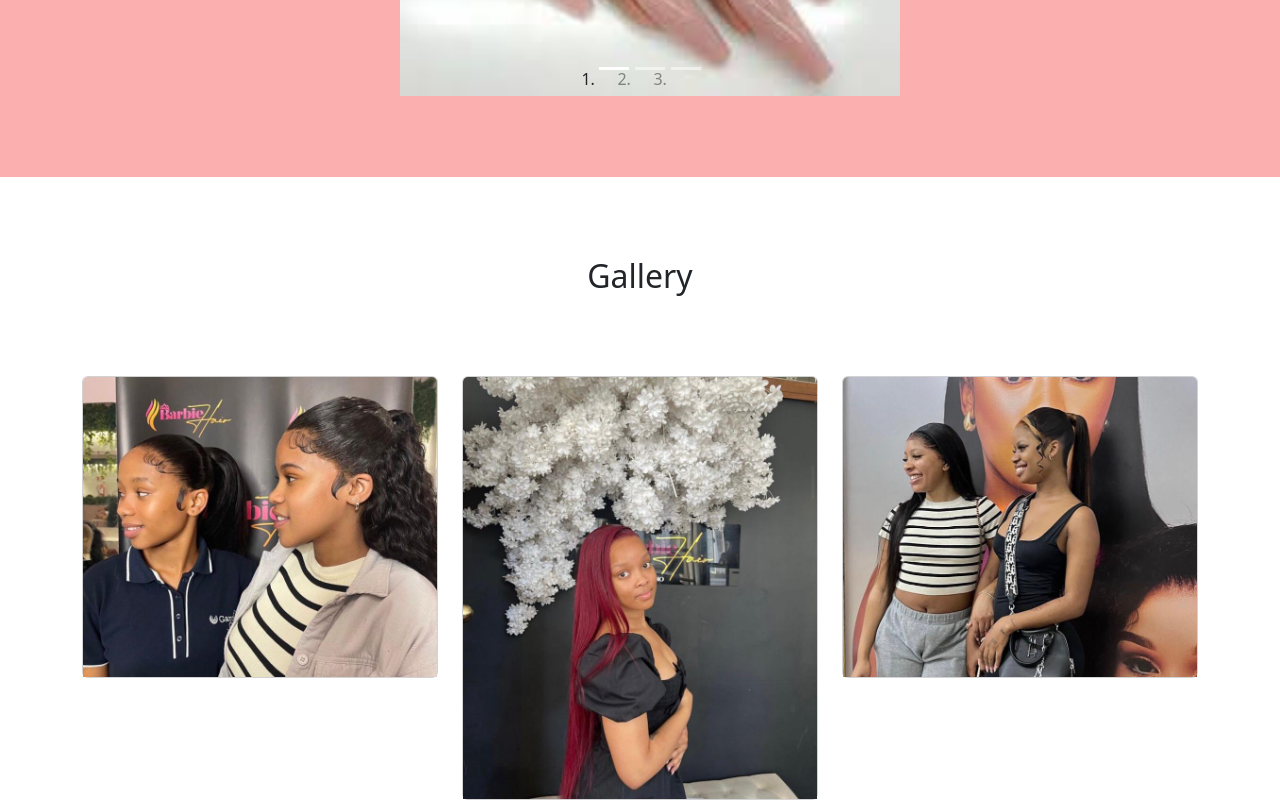
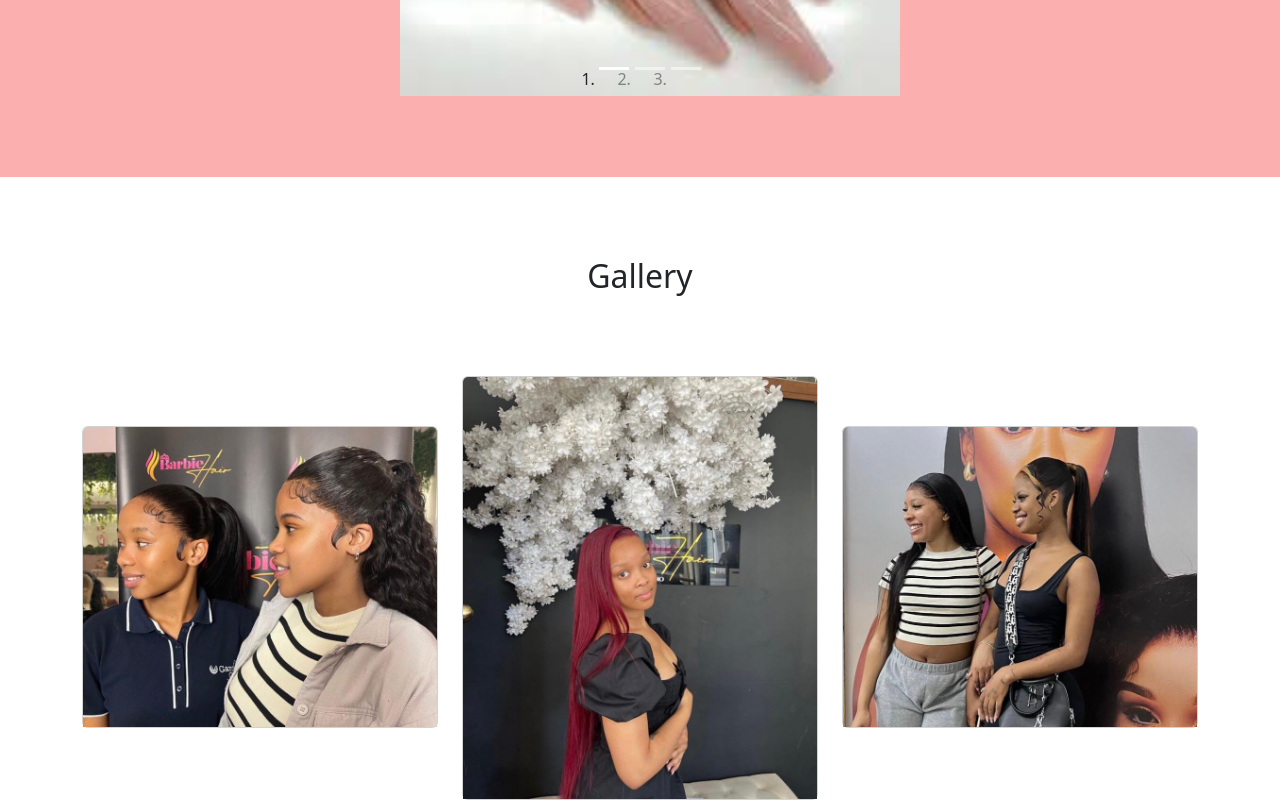
Before and after one commit to Luvuyotafeni/Salon, a React (Create React App) app: page / in a window 1280 px wide. Shown: the part 2181-2981 px from the top of the page. Built offline with nearby package versions, Linux system fonts and the light colour scheme.

Commit message:
Successful gallery

```diff
--- a/src/components/Gallery/Gallery.css
+++ b/src/components/Gallery/Gallery.css
@@ -7,3 +7,7 @@
     text-align: center;
     margin: 80px;
 }
+
+.side{
+  margin-top: 50px;
+}
--- a/src/components/Gallery/Gallery.jsx
+++ b/src/components/Gallery/Gallery.jsx
@@ -10,23 +10,23 @@ const Gallery = () => {
     <div className="container">
       <h2 className='center'>Gallery</h2>
       <div className="row">
-        <div className="col-md-4">
-          <div className="card middle-card">
+        <div className="col-md-4 side">
+          <div className="card middle-card side">
             <img src={G1} className="card-img-top" alt="Side Image 1" />
 
           </div>
         </div>
 
-        <div className="col-md-4">
+        <div className="col-md-4 side">
           <div className="card ">
             <img src={G2}className="card-img-top" alt="Middle Image" />
 
           </div>
         </div>
 
-        <div className="col-md-4">
-          <div className="card middle-card">
-            <img src={G3} className="card-img-top" alt="Side Image 2" />
+        <div className="col-md-4 side">
+          <div className="card middle-card side">
+            <img src={G3} className="card-img-top " alt="Side Image 2" />
           </div>
         </div>
       </div>
```
Also changed, not shown: src/components/Products/Products.jsx (added, +9 -0 lines), src/components/Products/Prodcuts.css (added).
